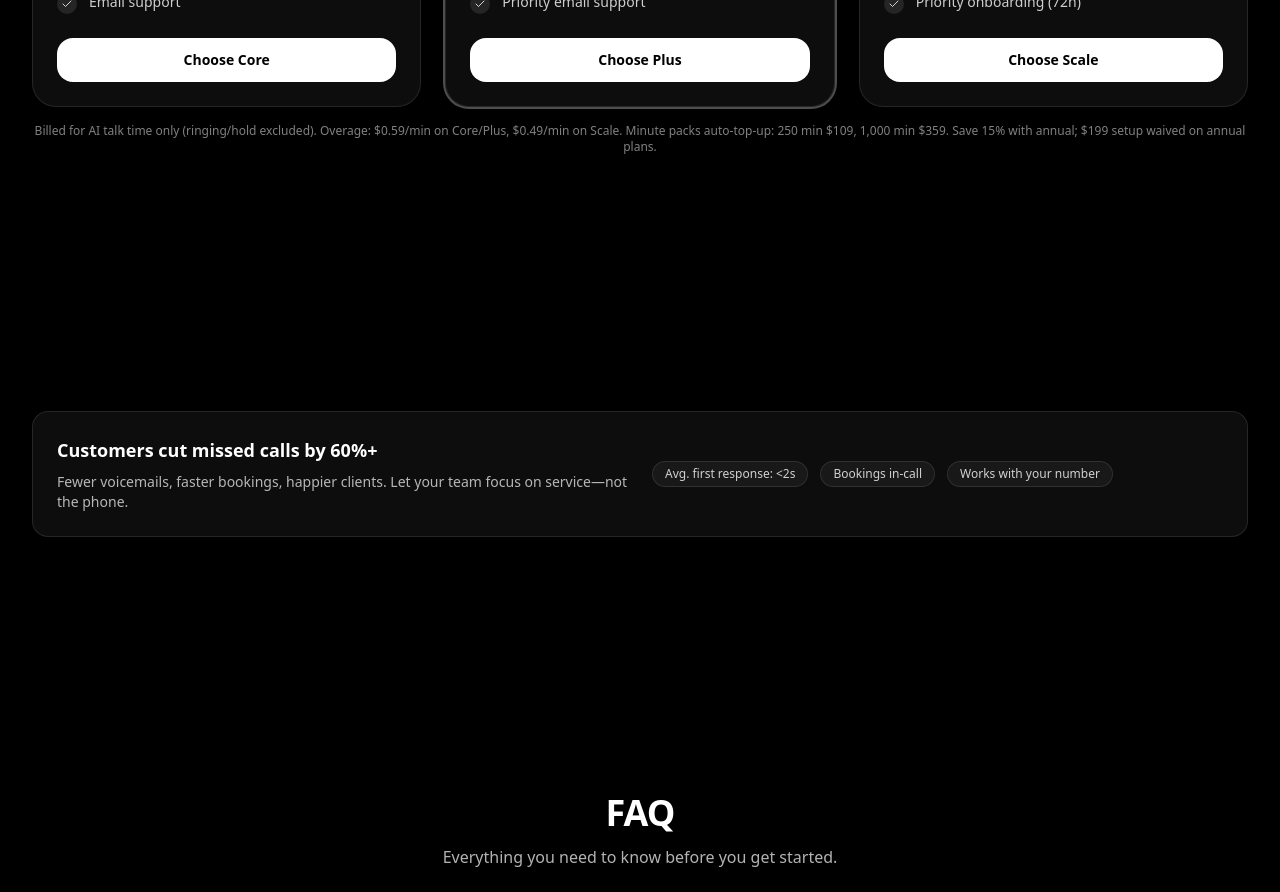
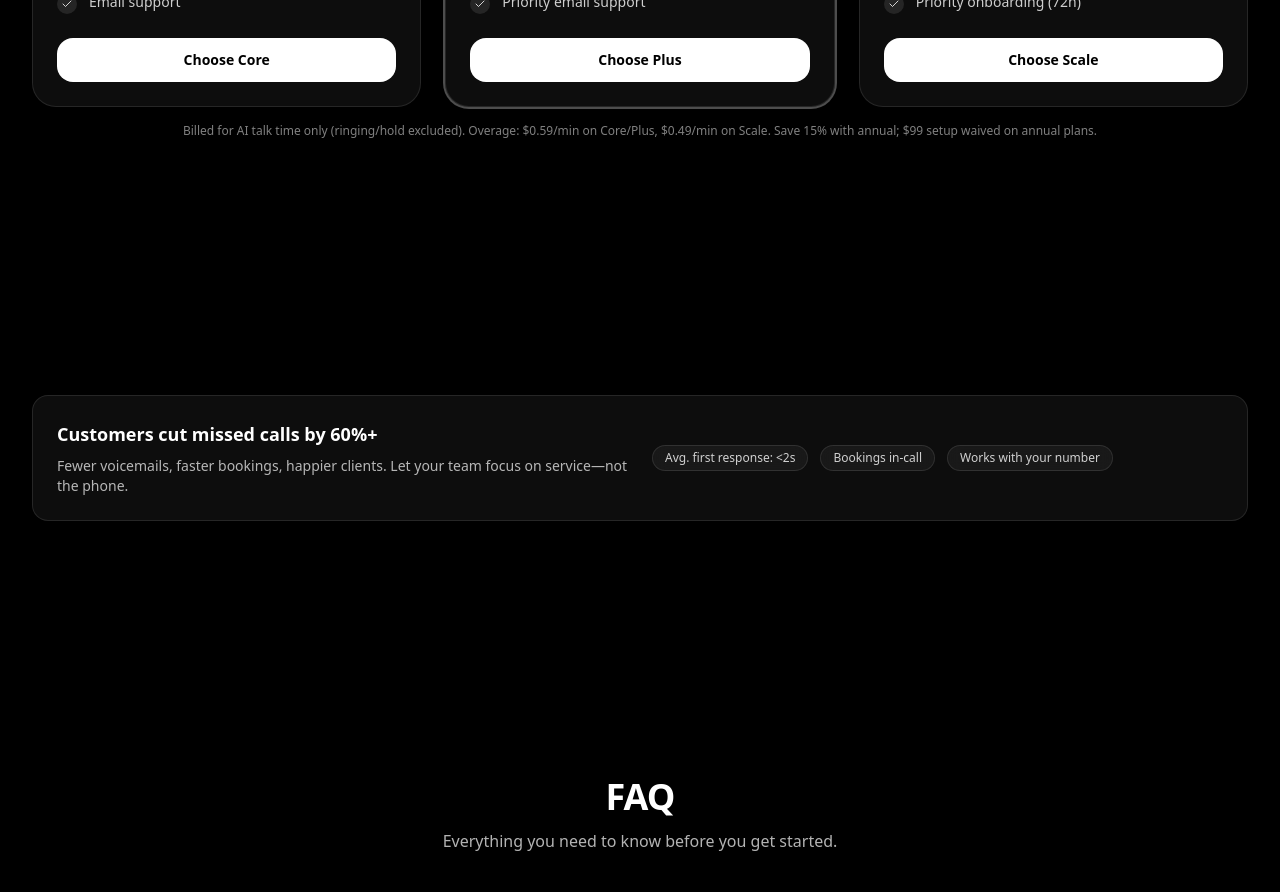
Before and after one commit to MrKumboocha/Covex, a React (Vite) app: page / in a window 1280 px wide. Shown: the part 3240-4132 px from the top of the page. Built offline with nearby package versions, Linux system fonts and the light colour scheme.

Commit message:
Update App.jsx

```diff
--- a/src/App.jsx
+++ b/src/App.jsx
@@ -524,7 +524,7 @@ function AppInner() {
           </div>
           <p className="mt-4 text-xs text-white/50 text-center">
             Billed for AI talk time only (ringing/hold excluded). Overage: $0.59/min on Core/Plus, $0.49/min on Scale.
-            Minute packs auto-top-up: 250 min $109, 1,000 min $359. Save 15% with annual; $199 setup waived on annual plans.
+            Save 15% with annual; $99 setup waived on annual plans.
           </p>
         </Container>
       </Section>
```
